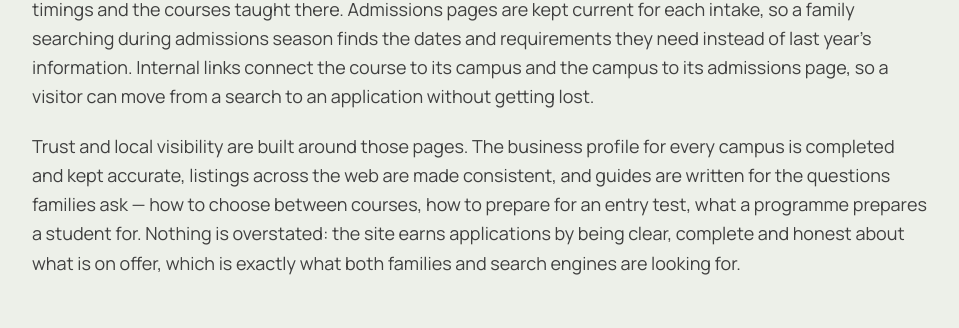
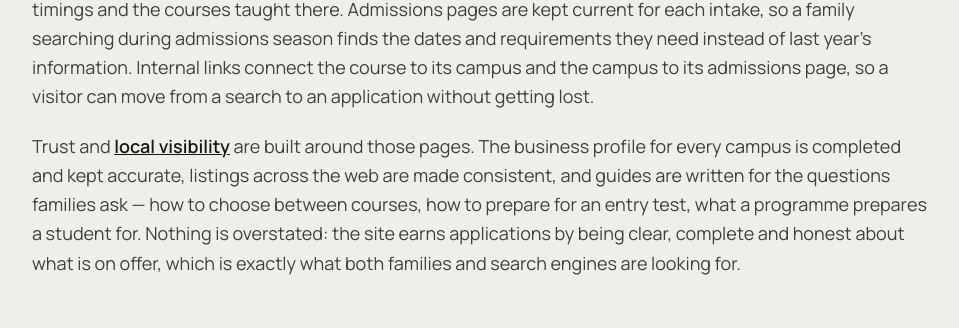
Before and after one commit to bodycartoon0111-netizen/abdul-rehman-portfolio, a Next.js app: page /industries/education in a window 1280 px wide. Shown: the part 1630-1958 px from the top of the page, without its empty margins (56-1015 px from the left). Built offline with nearby package versions, Linux system fonts and the light colour scheme; no server answers.

Commit message:
Add internal link on education industry page
Link 'local visibility' to /services/local-seo in the solution paragraph. /services/seo and /services/keyword-research were already linked in the body; no other target fitted the remaining paragraphs, so only one new link was added.

```diff
--- a/app/industries/education/page.tsx
+++ b/app/industries/education/page.tsx
@@ -174,7 +174,7 @@ export default function EducationSeoPage() {
           The work begins with the offering itself. Each course gets its own page: what is taught, who it is for, how long it runs, what a student needs to join and how to apply. Each campus gets its own page too, with its location, timings and the courses taught there. Admissions pages are kept current for each intake, so a family searching during admissions season finds the dates and requirements they need instead of last year's information. Internal links connect the course to its campus and the campus to its admissions page, so a visitor can move from a search to an application without getting lost.
         </p>
         <p className="mt-5 text-lg leading-relaxed text-neutral-700">
-          Trust and local visibility are built around those pages. The business profile for every campus is completed and kept accurate, listings across the web are made consistent, and guides are written for the questions families ask — how to choose between courses, how to prepare for an entry test, what a programme prepares a student for. Nothing is overstated: the site earns applications by being clear, complete and honest about what is on offer, which is exactly what both families and search engines are looking for.
+          Trust and <Link href="/services/local-seo" className="font-semibold text-neutral-900 underline">local visibility</Link> are built around those pages. The business profile for every campus is completed and kept accurate, listings across the web are made consistent, and guides are written for the questions families ask — how to choose between courses, how to prepare for an entry test, what a programme prepares a student for. Nothing is overstated: the site earns applications by being clear, complete and honest about what is on offer, which is exactly what both families and search engines are looking for.
         </p>
       </section>
 
```
